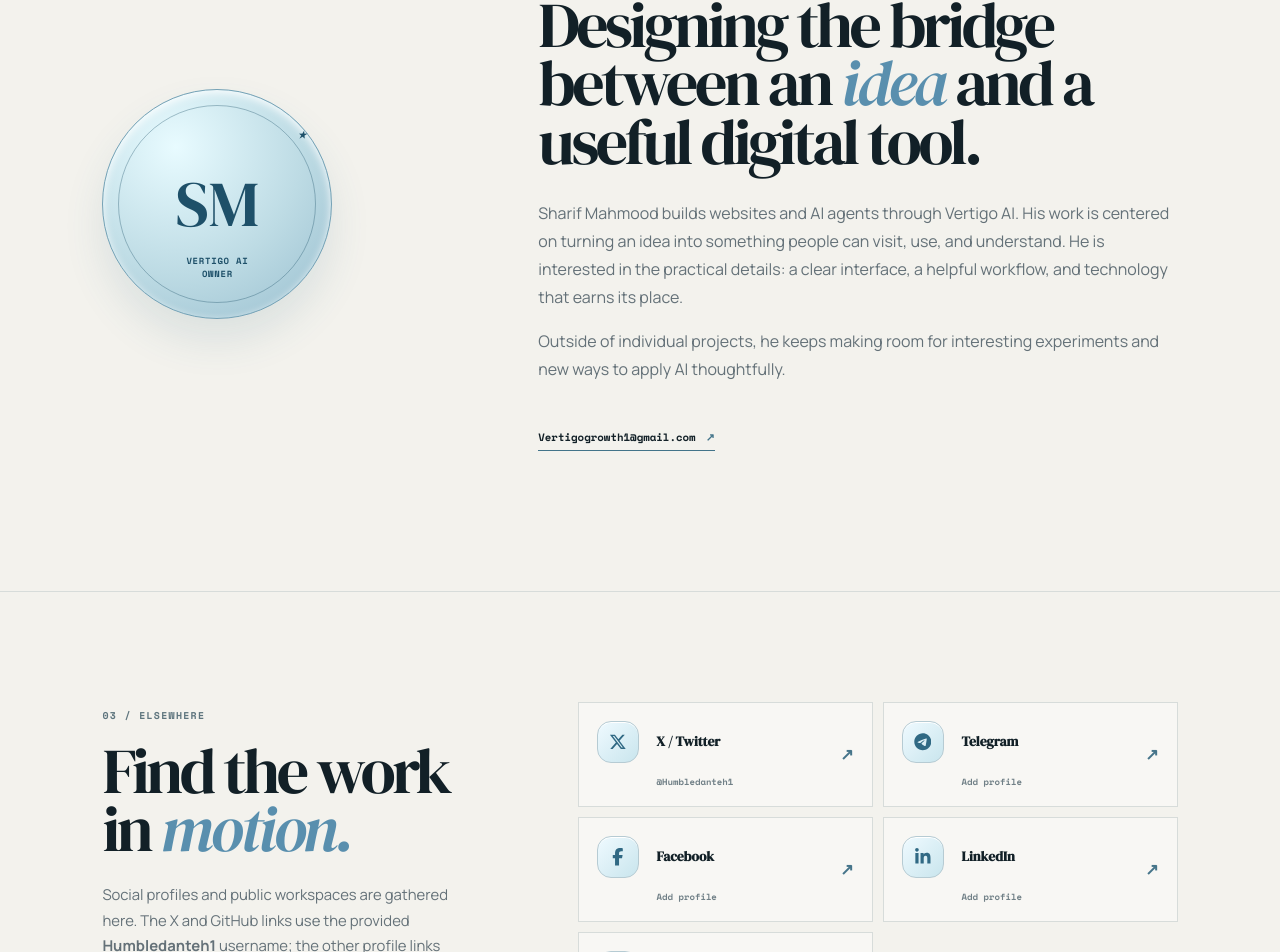
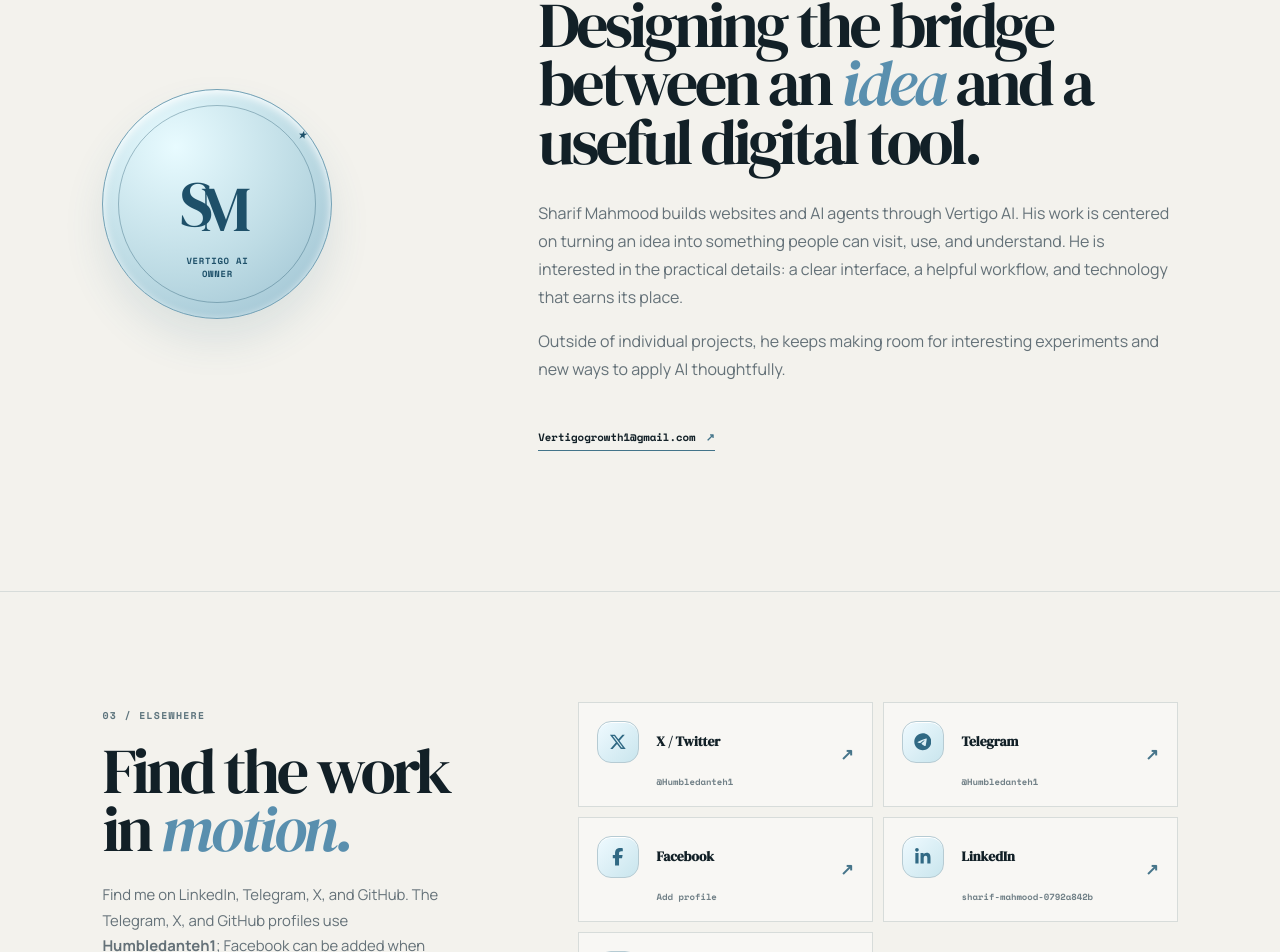
Before and after one commit to Humbledanteh1/humble-danteh-portfolio, a React (Vite) app: page / in a window 1280 px wide. Shown: the part 2068-3020 px from the top of the page. Built offline with nearby package versions, Linux system fonts and the light colour scheme.

Commit message:
Tighten Vertigo monogram and add social links

```diff
--- a/src/App.css
+++ b/src/App.css
@@ -212,3 +212,16 @@ body { overflow-x: hidden; }
     scroll-behavior: auto;
   }
 }
+
+/* Interlocking initials for the Vertigo AI owner stamp. */
+.about-stamp .monogram {
+  display: flex;
+  align-items: baseline;
+  font: 400 4rem/.9 'DM Serif Display';
+  letter-spacing: -.1em;
+  transform: translateX(-.08em);
+}
+.about-stamp .monogram span + span {
+  margin-left: -.1em;
+  transform: translateY(.08em);
+}
--- a/src/App.tsx
+++ b/src/App.tsx
@@ -5,9 +5,9 @@ import './App.css'
 const projectTabs = ['All work', 'Websites', 'AI agents'] as const
 const socialLinks = [
   { label: 'X / Twitter', handle: '@Humbledanteh1', icon: FaXTwitter, href: 'https://x.com/Humbledanteh1' },
-  { label: 'Telegram', handle: 'Add profile', icon: FaTelegram, href: '#contact' },
+  { label: 'Telegram', handle: '@Humbledanteh1', icon: FaTelegram, href: 'https://t.me/Humbledanteh1' },
   { label: 'Facebook', handle: 'Add profile', icon: FaFacebookF, href: '#contact' },
-  { label: 'LinkedIn', handle: 'Add profile', icon: FaLinkedinIn, href: '#contact' },
+  { label: 'LinkedIn', handle: 'sharif-mahmood-0792a842b', icon: FaLinkedinIn, href: 'https://www.linkedin.com/in/sharif-mahmood-0792a842b' },
   { label: 'GitHub', handle: 'humbledanteh1', icon: FaGithub, href: 'https://github.com/Humbledanteh1' },
 ]
 
@@ -96,12 +96,12 @@ export default function App() {
       </section>
 
       <section className="about-section" id="about" aria-labelledby="about-heading">
-        <div className="about-stamp" aria-hidden="true"><span>SM</span><i>⋆</i><small>Vertigo AI<br />Owner</small></div>
+        <div className="about-stamp" aria-hidden="true"><span className="monogram"><span>S</span><span>M</span></span><i>⋆</i><small>Vertigo AI<br />Owner</small></div>
         <div className="about-copy"><span className="eyebrow">02 / About</span><h2 id="about-heading">Designing the bridge between an <em>idea</em> and a useful digital tool.</h2><p>Sharif Mahmood builds websites and AI agents through Vertigo AI. His work is centered on turning an idea into something people can visit, use, and understand. He is interested in the practical details: a clear interface, a helpful workflow, and technology that earns its place.</p><p>Outside of individual projects, he keeps making room for interesting experiments and new ways to apply AI thoughtfully.</p><a className="inline-contact" href="mailto:Vertigogrowth1@gmail.com">Vertigogrowth1@gmail.com <span aria-hidden="true">↗</span></a></div>
       </section>
 
       <section className="social-section" aria-labelledby="social-heading">
-        <div className="social-intro"><span className="eyebrow">03 / Elsewhere</span><h2 id="social-heading">Find the work<br />in <em>motion.</em></h2><p>Social profiles and public workspaces are gathered here. The X and GitHub links use the provided <strong>Humbledanteh1</strong> username; the other profile links can be added when you are ready.</p></div>
+        <div className="social-intro"><span className="eyebrow">03 / Elsewhere</span><h2 id="social-heading">Find the work<br />in <em>motion.</em></h2><p>Find me on LinkedIn, Telegram, X, and GitHub. The Telegram, X, and GitHub profiles use <strong>Humbledanteh1</strong>; Facebook can be added when ready.</p></div>
         <div className="social-list">{socialLinks.map(({ label, handle, icon: Icon, href }) => <a className="social-card" href={href} aria-label={`${label}: ${handle}`} key={label} target={href.startsWith('http') ? '_blank' : undefined} rel={href.startsWith('http') ? 'noreferrer' : undefined}><span className="social-icon" aria-hidden="true"><Icon /></span><span className="social-name">{label}</span><small>{handle}</small><b aria-hidden="true">↗</b></a>)}</div>
       </section>
 
```
